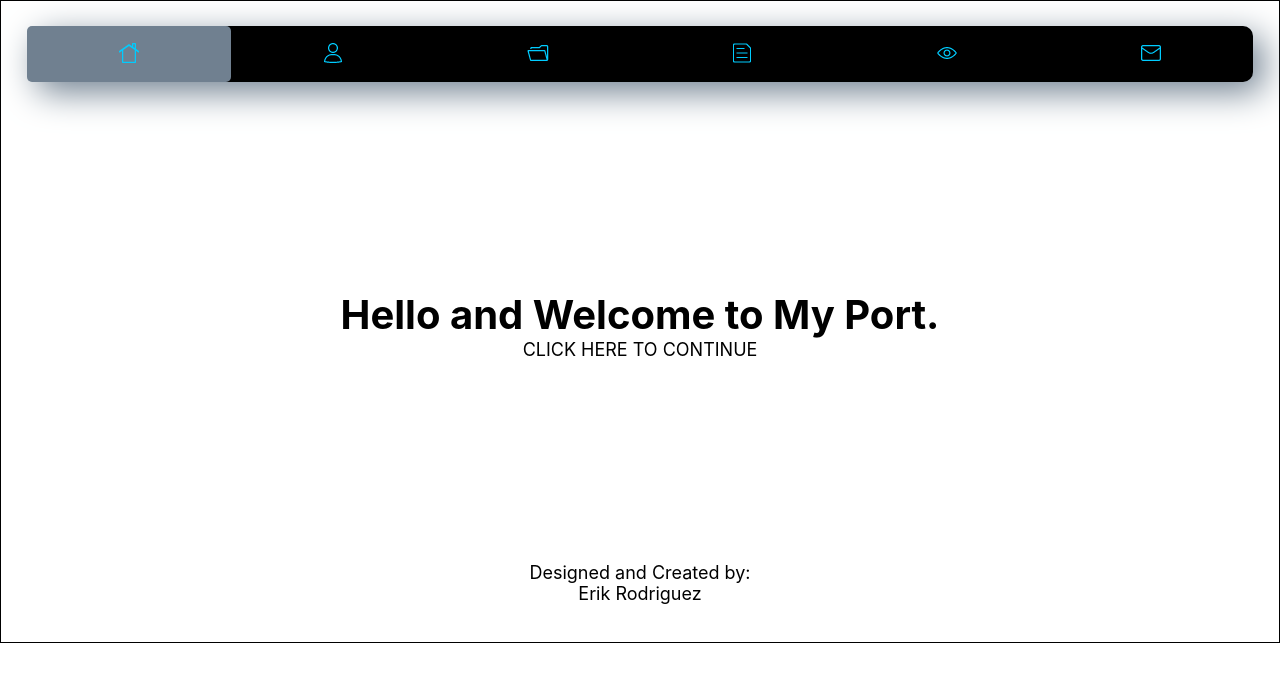
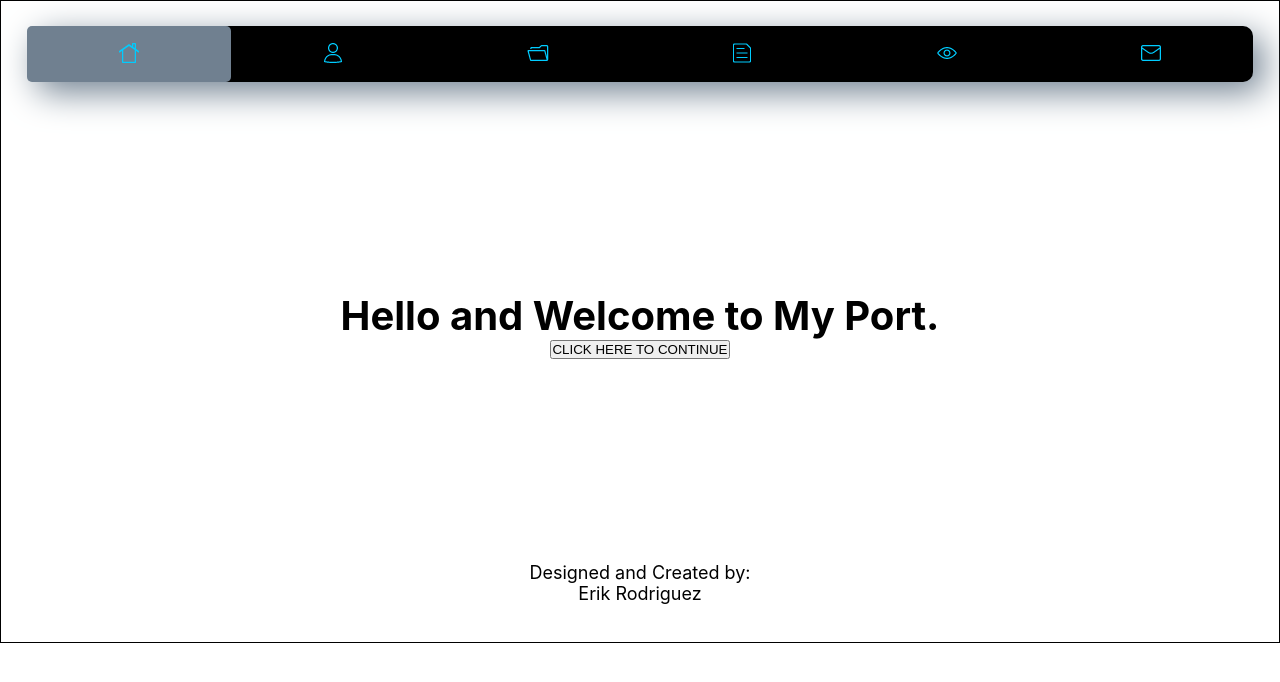
Before and after one commit to ErikRodriguez-webdev/port, a React (Create React App) app in the folder portfolio/: page / in a window 1280 px wide. Shown: the top 682 px of the page. Built offline with nearby package versions, Linux system fonts and the light colour scheme.

Commit message:
Add home continue button and test to fix horizontal scroll bar

```diff
--- a/portfolio/src/App.css
+++ b/portfolio/src/App.css
@@ -8,6 +8,7 @@
 
 body {
   background: white;
+  overflow-x: hidden;
 }
 
 html {
--- a/portfolio/src/components/Home.js
+++ b/portfolio/src/components/Home.js
@@ -1,12 +1,17 @@
 import React from "react";
+import { useHistory } from "react-router-dom";
 import "../App.css";
 
 const Home = () => {
+  const history = useHistory();
+
   return (
     <>
       <div className="homeMainBox">
         <h1>Hello and Welcome to My Port.</h1>
-        <p>CLICK HERE TO CONTINUE</p>
+        <button onClick={() => history.push("/about")}>
+          CLICK HERE TO CONTINUE
+        </button>
       </div>
     </>
   );
```
